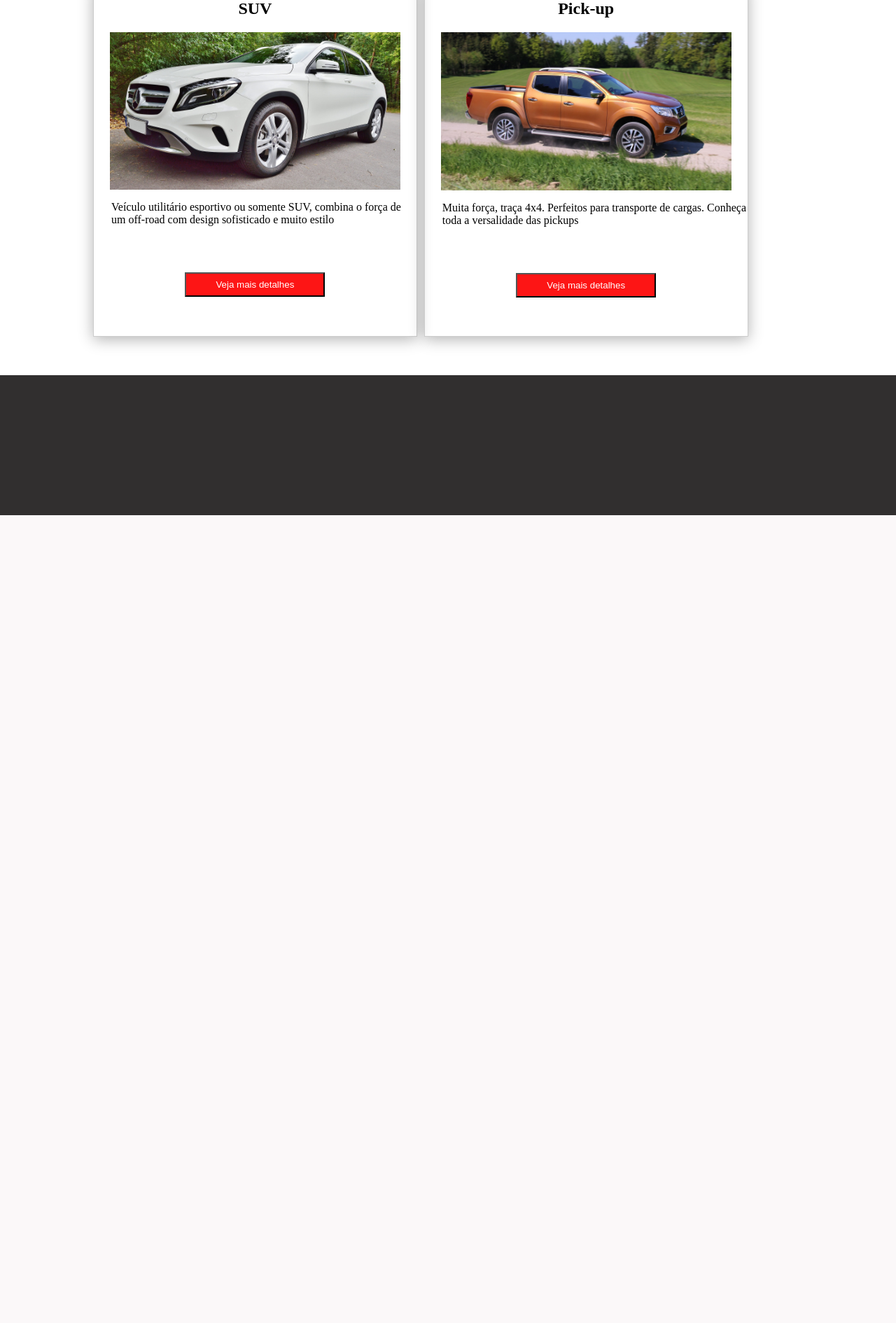
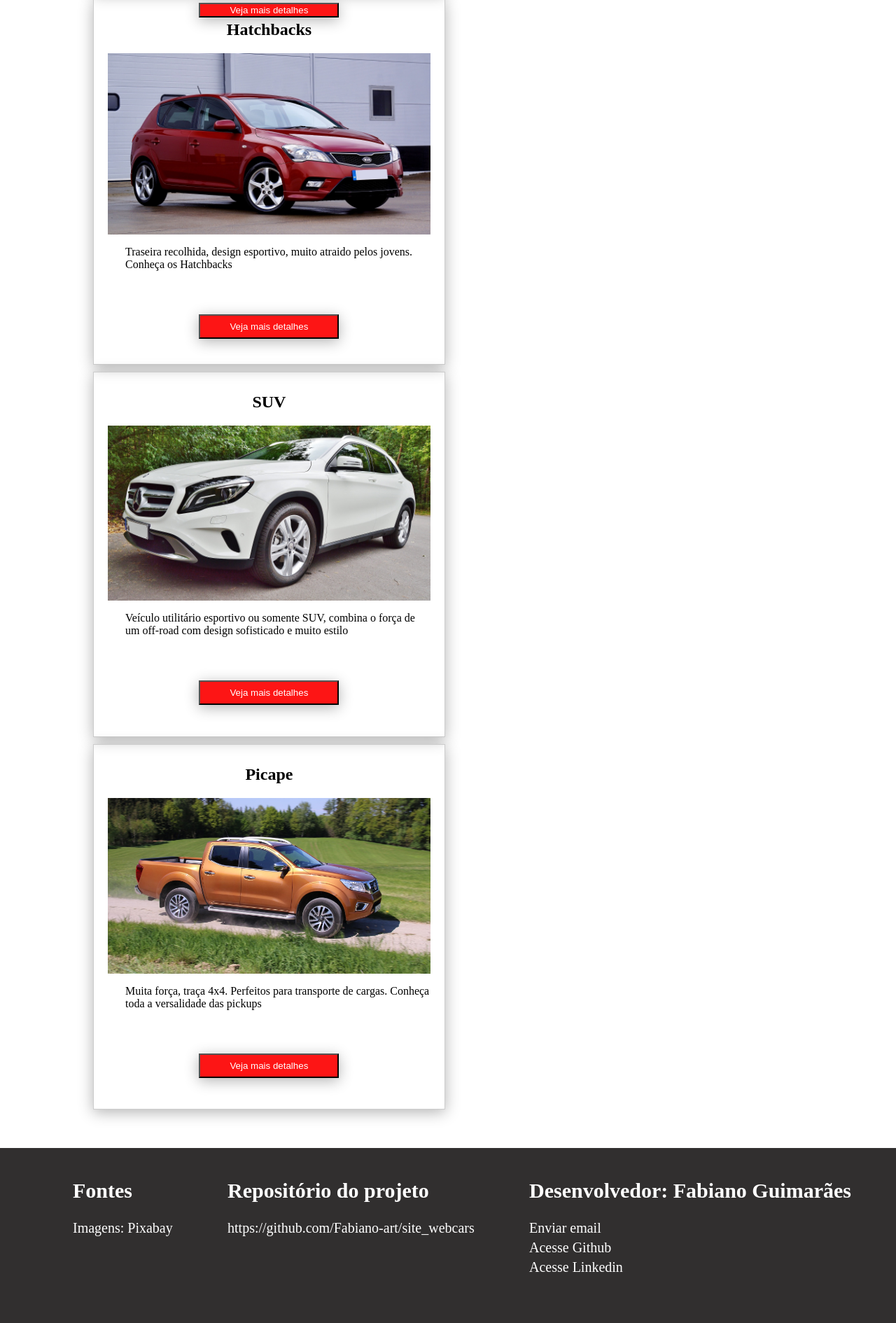
Before and after one commit to Fabiano-art/site_webcars, a PHP site: page / in a window 1280 px wide. Shown: the part 1099-2989 px from the top of the page at 70% size. Before the commit the page ends 1835 px from the top, so only its background shows below. Run offline with PHP 8.4, Linux system fonts and the light colour scheme.

Commit message:
pequenas alteracoes

```diff
--- a/css/estilo.css
+++ b/css/estilo.css
@@ -38,7 +38,18 @@ header {
     display: inline-block;
 }
 
-li:hover {
+a {
+    color: white;
+    cursor: pointer;
+    display: inline-block;
+    text-decoration: none;
+}
+
+a:hover {
+    border-bottom: 1px white solid;
+}
+
+.menu-button li:hover {
     border-bottom: 2px white solid;
 }
 
@@ -50,10 +61,6 @@ li:hover {
 .interno {
     margin-left: 10%;
     margin-right: 10%;
-}
-
-.apresentacao {
-
 }
 
 .intro {
@@ -72,7 +79,7 @@ section {
 .apresentacao-carro {
     display: flex;
     flex-direction: column;
-    /* border: 2px solid black; */
+    padding: 10px 20px 10px 20px;
     width: 45%;
     height: 500px;
     align-items: center;
@@ -93,10 +100,15 @@ section {
 .botao-veja-mais {
     width: 200px;
     height: 35px;
-    margin-top: 50px;
+    margin-top: 10%;
     background-color: rgb(253, 21, 21);
     color: white;
     cursor: pointer;
+    box-shadow: 0 4px 20px 0 rgba(0, 0, 0, 0.3);
+}
+
+.botao-veja-mais:hover {
+    background-color: rgb(165, 1, 1);
 }
 
 h1 {
@@ -111,6 +123,21 @@ h1 {
 }
 
 footer {
-    height: 200px;
+    height: 250px;
     background-color: rgba(41, 39, 39, 0.959);
 }
+
+.rodape {
+    margin-left: 5%;
+    margin-right: 5%;
+    padding-top: 20px;
+    display: flex;
+    align-items: flex-start;
+}
+
+.lista-rodape li {
+    color: white;
+    list-style: none;
+    margin-bottom: 5px;
+    font-size: 20px;
+}
--- a/index.html
+++ b/index.html
@@ -2,7 +2,7 @@
 <html lang="en">
 <head>
     <meta charset="UTF-8">
-    <title>Web Cars | página inicial</title>
+    <title>Web Cars&reg; | página inicial</title>
 
     <link rel="stylesheet" href="css/estilo.css">
 </head>
@@ -19,7 +19,7 @@
                     <li>Sedan</li>
                     <li>Hatchback</li>
                     <li>SUV</li>
-                    <li>Pick-up</li>
+                    <li>Picape</li>
                 </ul>
             </nav>
 
@@ -28,7 +28,7 @@
     </header>
 
     <div class="banner">
-        <img src="img/carroPrincipal2.jpg" alt="logotipo web cars" title="logotipo web cars" width="100%">
+        <img src="img/carroPrincipal2.jpg" alt="Banner carro" title="Banner carro" width="100%">
     </div>
 
     <div class="apresentacao">
@@ -36,7 +36,7 @@
         <div class="interno">
             <h1>Maior comodidade...</h1>
             <p class="apresentacao-paragrafo">
-                Na Web Cars, damos uma visão geral de cada tipo de carro para que você acerte na escolha
+                Na Web Cars&reg;, damos uma visão geral de cada tipo de carro para que você acerte na escolha
             </p>
         </div>
 
@@ -47,7 +47,7 @@
                 <h2>Sedans</h2>
 
                 <img src="https://cdn.pixabay.com/photo/2016/11/03/21/44/car-1796389_960_720.jpg" alt="carro sedan" title="carro sedan"
-                width="90%">
+                width="100%">
 
                 <p>
                     Conhecidos por serem carros longos e design moderno.
@@ -62,7 +62,7 @@
             <h2>Hatchbacks</h2>
 
                 <img src="img/hatchback.jpg" alt="carro hatchback" title="carro hatchback"
-                width="90%">
+                width="100%">
 
                 <p>
                     Traseira recolhida, design esportivo, muito atraido pelos jovens.
@@ -76,7 +76,7 @@
             <h2>SUV</h2>
 
                 <img src="img/suv.jpg" alt="carro SUV" title="carro SUV"
-                width="90%">
+                width="100%">
 
                 <p>
                     Veículo utilitário esportivo ou somente SUV, combina o força de um off-road com
@@ -87,10 +87,10 @@
         </div>
 
         <div class="apresentacao-carro">
-            <h2>Pick-up</h2>
+            <h2>Picape</h2>
 
-                <img src="img/pickup.jpg" alt="carro pick-up" title="carro pick-up"
-                width="90%">
+                <img src="img/pickup.jpg" alt="carro Picape" title="carro Picape"
+                width="100%">
 
                 <p>
                     Muita força, traça 4x4. Perfeitos para transporte de cargas.
@@ -102,7 +102,35 @@
     </section>
 
     <footer>
+        <div class="rodape conteiner-flex">
+            <div>
+                <ul class="lista-rodape">
+                    <li><h2>Fontes</h2></li>
+                    <li>Imagens: <a href="https://pixabay.com/pt/">Pixabay</a> </li>
+                </ul>
+            </div>
 
+            <div>
+                <ul class="lista-rodape">
+                    <li><h2>Repositório do projeto</h2></li>
+                    <li>
+                        <a href="https://github.com/Fabiano-art/site_webcars">
+                            https://github.com/Fabiano-art/site_webcars
+                        </a>
+                    </li>
+                </ul>
+            </div>
+
+            <div>
+                <ul class="lista-rodape">
+                    <li><h2>Desenvolvedor: Fabiano Guimarães</h2></li>
+                    <li> <a href="mailto:fabio.dub@outlook.com">Enviar email</a></li>
+                    <li> <a href="https://github.com/Fabiano-art">Acesse Github</a></li>
+                    <li> <a href="https://www.linkedin.com/in/fabiano-guimar%C3%A3es-3902a7202/">Acesse Linkedin</a> </li>
+                </ul>
+            </div>
+
+        </div>
     </footer>
 
 </body>
```
Also changed, not shown: img/hatchback.jpg.
